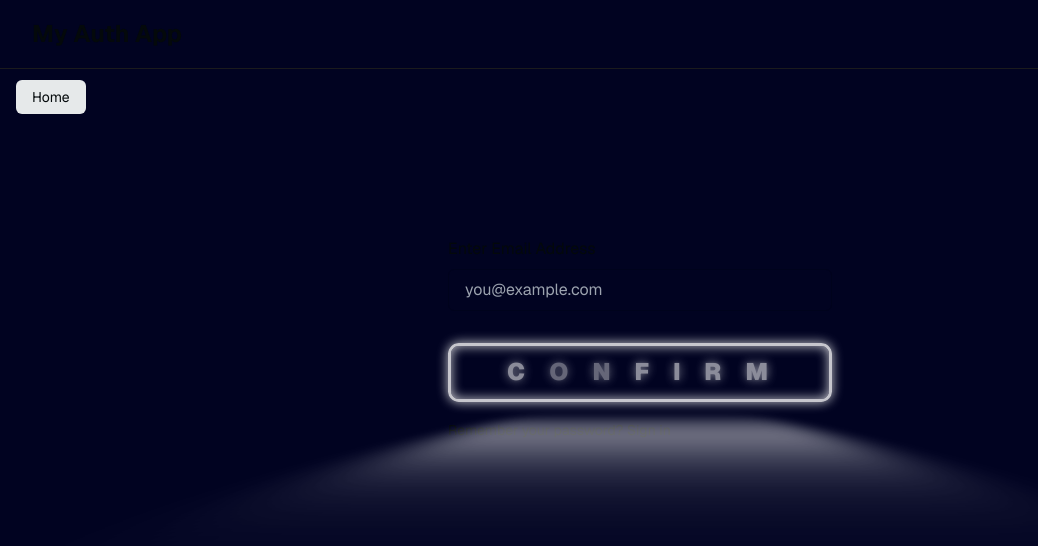
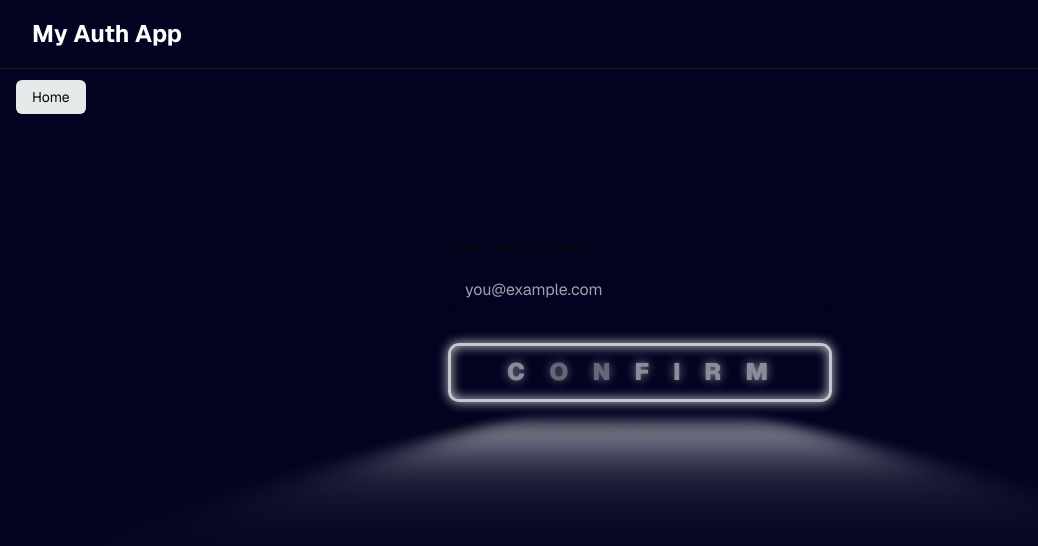
Before and after one commit to AlbashengineerAhmed/supabase-auth-app, a Next.js app: page /forgot-password in a window 1280 px wide. Shown: the top 546 px of the page, without its empty margins (0-1038 px from the left). Built offline with nearby package versions, Linux system fonts and the light colour scheme; no server answers.

Commit message:
update color

```diff
--- a/app/globals.css
+++ b/app/globals.css
@@ -21,6 +21,7 @@
 }
 .bg-background{
   background-color: rgb(1, 3, 33) !important;
+  color:white !important;
 }
 @layer base {
   * {
```
